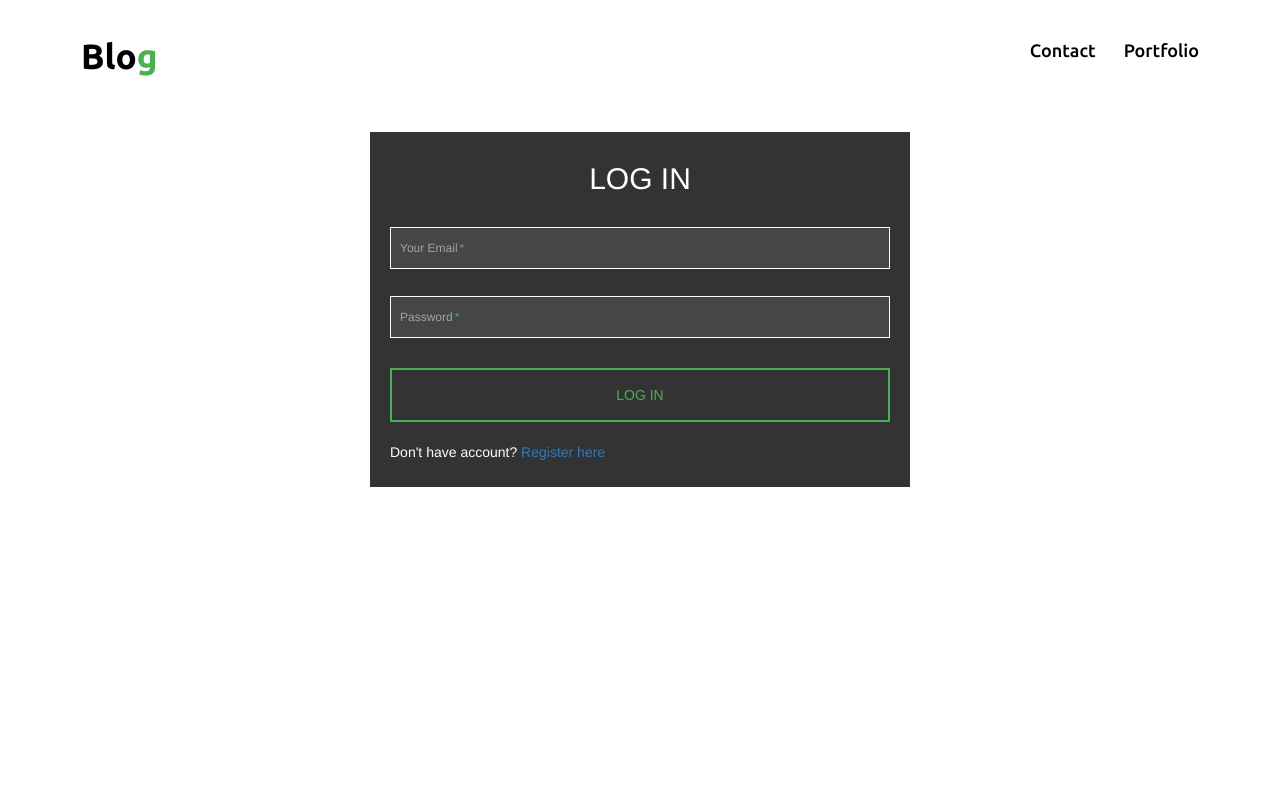
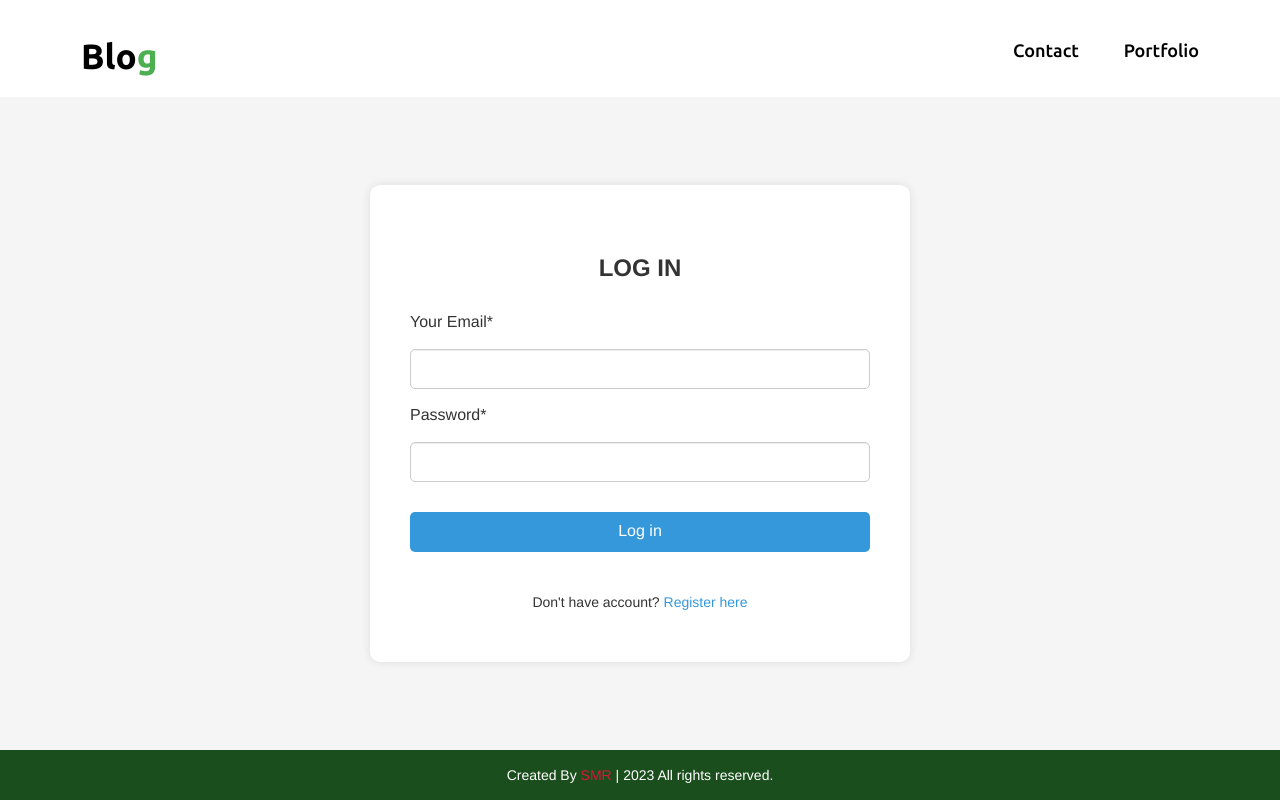
Before and after one commit to smr-yogesh/Blog, a Flask app: page /register?mode=login in a window 1280 px wide. Run offline with Flask 3, Linux system fonts and the light colour scheme; some libraries are stand-ins or nearby versions.

Commit message:
changes to login page

```diff
--- a/static/css/loginstyle.css
+++ b/static/css/loginstyle.css
@@ -1,319 +1,222 @@
-@import url('https://fonts.googleapis.com/css2?family=Poppins:wght@400;500;600;700&family=Ubuntu:wght@400;500;700&display=swap');
-@import url('https://fonts.googleapis.com/css2?family=DM+Sans:wght@400;500;700&display=swap');
+/* Responsive CSS for loginstyle.css */
 
-body, html {
-  height:100%;
-	background: #1c1e21;
-  	overflow-x: hidden;
-	font-family: 'Dosis', sans-serif;
+/* Navbar */
+.navbar {
+	position: relative;
+	display: flex;
+	justify-content: space-between;
+	align-items: center;
+	background-color: #fff;
+	height: 80px;
+	padding: 0 20px;
   }
 
-btn {
-	border-radius: 0
-
-
-}
-.btn:focus, .btn:active, .btn.active, .btn:active:focus {
-	outline: 0;
-  border-radius: 0
+  .navbar .max-width {
+	width: 100%;
+	display: flex;
+	justify-content: space-between;
+	align-items: center;
   }
 
-.navbar{
-    position: fixed;
-    width: 100%;
-    z-index: 999;
-    padding: 30px 0;
-    font-family: 'Ubuntu', sans-serif;
-    transition: all 0.3s ease;
+  .navbar .logo a {
+	color: #000;
+	font-size: 24px;
+	font-weight: 700;
+	text-decoration: none;
   }
-.navbar.sticky{
-    padding: 15px 0;
-    background: crimson;
+
+  .navbar .logo a span {
+	color: #3498db;
   }
-.navbar .max-width{
+
+  .navbar ul.menu {
 	display: flex;
-    align-items: center;
-    justify-content: space-between;
+	list-style: none;
   }
-.navbar .logo a{
-    color: black;
-    font-size: 35px;
-    font-weight: 600;
+
+  .navbar ul.menu li {
+	margin-left: 20px;
   }
-.navbar .logo a span{
-    color: crimson;
-    transition: all 0.3s ease;
-}
-.navbar.sticky .logo a span{
-    color: #fff;
-}
-.navbar .menu li{
-    list-style: none;
-    display: inline-block;
-}
-.navbar .menu li a{
-    display: block;
-    color: black;
+
+  .navbar ul.menu li a {
+	color: #000;
+	text-decoration: none;
 	font-size: 18px;
 	font-weight: 500;
-    margin-left: 25px;
-    transition: color 0.3s ease;
-}
-.navbar .menu li a:hover{
-    color: crimson;
-}
-.navbar.sticky .menu li a:hover{
-    color: #fff;
   }
 
-
-.btn-larger {
-	padding: 15px 40px !important;
-	border:2px solid #4CAF50 !important;;
-	border-radius: 0px !important;;
-	text-transform: uppercase;
-	font-family: 'Dosis', sans-serif;
-	font-size: 18px;
-	font-weight: 300;
-	color: #4CAF50;
-	background-color: transparent;
-	-webkit-transition: all .6s;
-	-moz-transition: all .6s;
-	transition: all .6s;
-
-
-}
-.btn-larger:hover, .btn-larger:focus, .btn-larger:active, .btn-larger.active, .open .dropdown-toggle.btn-larger {
-	border-color: #4CAF50;
-	color: #fff;
-	background-color: #4CAF50;
-  border-radius: 0
-}
-.btn-larger:active, .btn-larger.active, .open .dropdown-toggle.btn-larger {
-	background-image: none;
-}
-.btn-larger.disabled, .btn-larger[disabled], fieldset[disabled] .btn-larger, .btn-larger.disabled:hover, .btn-larger[disabled]:hover, fieldset[disabled] .btn-larger:hover, .btn-larger.disabled:focus, .btn-larger[disabled]:focus, fieldset[disabled] .btn-larger:focus, .btn-larger.disabled:active, .btn-larger[disabled]:active, fieldset[disabled] .btn-larger:active, .btn-larger.disabled.active, .btn-larger[disabled].active, fieldset[disabled] .btn-larger.active {
-	border-color: #AEA8D3;
-	background-color: #AEA8D3;
-}
-.btn-larger .badge {
-	color: #AEA8D3;
-	background-color: #fff;
+  /* Form */
+  #form {
+	width: 100%;
+	height: 100vh;
+	display: flex;
+	justify-content: center;
+	align-items: center;
+	background-color: #f5f5f5;
   }
 
-div#form {
+  #userform {
+	background-color: #fff;
+	padding: 40px;
+	border-radius: 10px;
+	box-shadow: 0 0 10px rgba(0, 0, 0, 0.1);
+  }
+
+  #userform .tab-content {
+	margin-top: 30px;
+  }
+
+  #userform h2 {
+	font-size: 24px;
+	font-weight: 600;
+	margin-bottom: 30px;
+	text-align: center;
+  }
+
+  #userform label {
+	font-size: 16px;
+	font-weight: 500;
+  }
+
+  #userform input[type="text"],
+  #userform input[type="email"],
+  #userform input[type="password"] {
+	width: 100%;
+	height: 40px;
+	margin-top: 10px;
+	padding: 0 10px;
+	border: 1px solid #ccc;
+	border-radius: 5px;
+	font-size: 16px;
+  }
+
+  #userform .help-block {
+	color: #dc3545;
+	font-size: 14px;
+	margin-top: 5px;
+  }
+
+  #userform .mrgn-30-top {
+	margin-top: 30px;
+  }
+
+  #userform .btn {
+	width: 100%;
+	height: 40px;
+	background-color: #3498db;
+	border: none;
 	color: #fff;
-	background-attachment: scroll;
-	background-position: center center;
-	background-repeat: none;
-	-webkit-background-size: cover;
-	-moz-background-size: cover;
-	background-size: cover;
-	-o-background-size: cover;
-  min-height:100%;
+	font-size: 16px;
+	font-weight: 500;
+	border-radius: 5px;
+	cursor: pointer;
+	transition: background-color 0.3s ease;
+  }
 
+  #userform .btn:hover {
+	background-color: #2980b9;
   }
 
   #userform p {
 	font-size: 14px;
-	margin-bottom: 5px;
-}
-#userform ul {
-	list-style-type: none;
-	padding: 0;
-	margin-bottom: 0px;
-}
-#userform {
-	background: rgba(0,0,0,0.8);
-	margin: 20px 0 20px 0
+	text-align: center;
+	margin-top: 20px;
   }
 
-.footer{
-    background: #1b4e1d;
-    padding: 15px 23px;
-    color: #fff;
+  #userform a {
+	color: #3498db;
+	text-decoration: none;
+	font-weight: 500;
+  }
+
+  /* Footer */
+  .footer {
+	background-color: #f5f5f5;
+	padding: 10px 0;
 	text-align: center;
-    bottom: 0;
+	font-size: 14px;
+	color: #777;
+  }
+
+  .footer a {
+	color: #3498db;
+	text-decoration: none;
+  }
+
+  /* Responsive CSS for style.css */
+
+  /* Tablet */
+  @media (max-width: 991px) {
+	#form .container {
 	  width: 100%;
 	}
-.footer span a{
-    color: crimson;
-    text-decoration: none;
-}
-.footer span a:hover{
-    text-decoration: underline;
-}
-@media (min-width: 768px) {
-#userform {
-	background: rgba(0,0,0,0.8);
-	margin: 50px 0 20px 0
+
+	#form .col-lg-6,
+	#form .col-lg-offset-3,
+	#form .col-md-6,
+	#form .col-md-offset-3,
+	#form .col-md-8,
+	#form .col-md-offset-2 {
+	  width: 100%;
 	}
   }
-#userform .nav-tabs.nav-justified > li > a {
-	text-transform: uppercase;
+
+  /* Mobile */
+  @media (max-width: 767px) {
+	.navbar {
+	  height: auto;
+	  padding: 10px;
+	}
+
+	.navbar .max-width {
+	  flex-wrap: wrap;
+	}
+
+	.navbar .logo {
+	  flex-basis: 100%;
+	  text-align: center;
+	  margin-bottom: 10px;
+	}
+
+	.navbar ul.menu {
+	  flex-basis: 100%;
+	  justify-content: center;
+	  margin: 0;
+	}
+
+	.navbar ul.menu li {
+	  margin: 0 10px;
+	}
+
+	#form #userform {
+	  padding: 20px;
+	}
+
+	#userform h2 {
 	  font-size: 20px;
-	color: #4CAF50;
-	background-color: rgba(90,90,90,0.5);
 	}
-#userform .nav-tabs.nav-justified > .active > a, #userform .nav-tabs.nav-justified > .active > a:hover, #userform .nav-tabs.nav-justified > .active > a:focus {
-	border: 0;
-	background: #4CAF50;
-	color: white;
-	border-radius: 0;
+
+	#userform label {
+	  font-size: 14px;
 	}
-#userform .nav-justified > li > a {
-	margin-bottom: 0;
-	-webkit-transition: all .6s;
-	-moz-transition: all .6s;
-	transition: all .6s;
+
+	#userform input[type="text"],
+	#userform input[type="email"],
+	#userform input[type="password"] {
+	  height: 30px;
+	  font-size: 14px;
 	}
-#userform .nav-justified > li > a:hover {
-	background: #AEA8D3;
-	color: #FFF;
+
+	#userform .btn {
+	  height: 30px;
+	  font-size: 14px;
 	}
-#userform .nav-tabs > li > a {
-	border: 0px solid transparent;
-	border-radius: 0
+
+	#userform p {
+	  font-size: 12px;
 	}
-#userform .nav-tabs.nav-justified > li > a:hover {
-	background: #4CAF50;
-	color: #FFF;
-	border-radius: 0;
-	border: 0;
-	-webkit-transition: all .6s;
-	-moz-transition: all .6s;
-	transition: all .6s;
-}
-#userform .nav-tabs > li.active > a, #userform .nav-tabs > li.active > a:hover, #userform .nav-tabs > li.active > a:focus {
-	color: #4CAF50;
-	cursor: default;
-	background-color: transparent;
-	border: 0;
-	-webkit-transition: all .6s;
-	-moz-transition: all .6s;
-	transition: all .6s;
-}
-@media (min-width: 768px) {
-#userform .nav-tabs.nav-justified > li > a {
-	border: 0;
-	-webkit-transition: all .6s;
-	-moz-transition: all .6s;
-	transition: all .6s;
-}
-#userform .nav-tabs.nav-justified > li > a:hover {
-	background-color: #4CAF50;
-	border-color: transparent;
-	border: 0;
-	-webkit-transition: all .6s;
-	-moz-transition: all .6s;
-	transition: all .6s;
+
+	.footer {
+	  font-size: 12px;
 	}
   }
-@media (max-width: 768px) {
-.nav-justified > li {
-	display: table-cell !important;
-	width: 1% !important;
-}
-}
-#userform .nav-tabs {
-	border-bottom: 0px solid #ddd;
-}
-#userform .tab-pane h2 {
-	margin: 10px 0;
-	color: #FFF;
-}
-#userform .tab-pane p.lead {
-	margin-top: 20px;
-}
-#userform .tab-content {
-	padding: 20px
-}
-#userform .form-group {
-	margin-bottom: 0px;
-	color: #FFF;
-}
-#userform .form-group input, #userform .form-group textarea {
-	padding: 10px;
-}
-#userform .form-group input.form-control {
-	height: auto;
-	background-color: rgba(237, 235, 250, 0.1);
-	color: #FFF;
-}
-#userform .form-control {
-	border-radius: 0;
-	border: 1px solid #fff;
-}
-#userform .form-control:focus {
-	border-color: #4CAF50;
-	box-shadow: none;
-}
- #userform::-webkit-input-placeholder {
- text-transform: uppercase;
-font-family: 'Dosis', sans-serif;
-font-weight: 700;
- color: #bbb;
-}
-#userform #signup .form-group label {
-	position: relative;
-	-webkit-transform: translateY(35px);
-	-ms-transform: translateY(35px);
-	transform: translateY(35px);
-	left: 10px;
-	top: 0px;
-	color: rgba(255, 255, 255, 0.5);
-	-webkit-transition: all 0.25s ease;
-	transition: all 0.25s ease;
-	pointer-events: none;
-	font-size: 12px;
-	font-weight: 300
-}
-#userform #signup .form-group label .req {
-	margin: 2px;
-	color: #4CAF50;
-}
-#userform #signup .form-group label.active {
-	-webkit-transform: translateY(0px);
-	-ms-transform: translateY(0px);
-	transform: translateY(0px);
-	left: 2px;
-	font-size: 12px;
-}
-#userform #signup .form-group label.active .req {
-	opacity: 0;
-}
-#userform label.highlight {
-	color: #ffffff;
-}
-#userform #login .form-group label {
-	position: relative;
-	-webkit-transform: translateY(35px);
-	-ms-transform: translateY(35px);
-	transform: translateY(35px);
-	left: 10px;
-	top: 0px;
-	color: rgba(255, 255, 255, 0.5);
-	-webkit-transition: all 0.25s ease;
-	transition: all 0.25s ease;
-	pointer-events: none;
-	font-size: 12px;
-	font-weight: 300
-}
-#userform #login .form-group label .req {
-	margin: 2px;
-	color: #4CAF50;
-}
-#userform #login .form-group label.active {
-	-webkit-transform: translateY(0px);
-	-ms-transform: translateY(0px);
-	transform: translateY(0px);
-	left: 2px;
-	font-size: 12px;
-}
-#userform #login .form-group label.active .req {
-	opacity: 0;
-}
-
-.mrgn-30-top {
-	margin-top: 30px
-}
```
Lines whose indentation alone changed are shown as unchanged.
